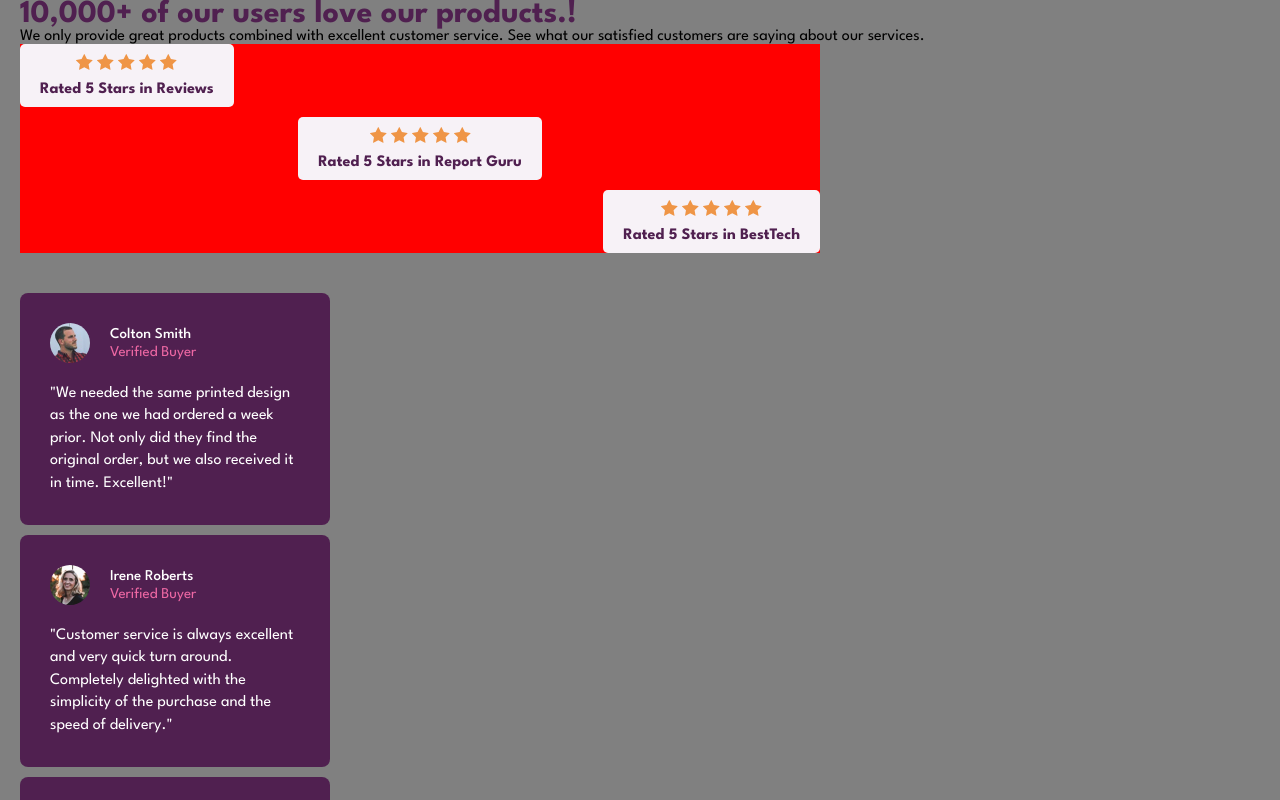
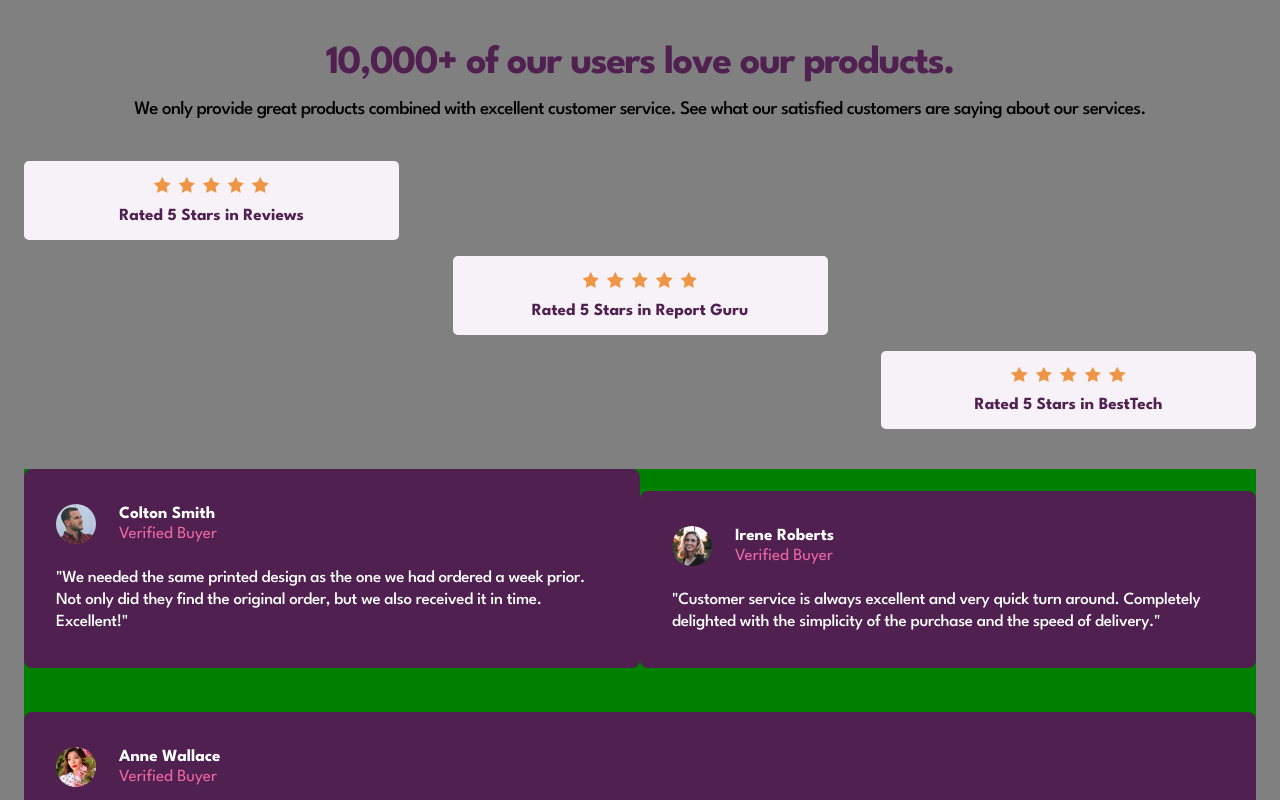
Before and after one commit to DarkstarXDD/social-proof-section, a React (Vite) app: page / in a window 1280 px wide. Shown: the top 800 px of the page. Built offline with nearby package versions, Linux system fonts and the light colour scheme.

Commit message:
fourth commit

```diff
--- a/src/App.jsx
+++ b/src/App.jsx
@@ -1,9 +1,22 @@
 import cardData from "./data/cardData.json"
-import reviewerData from "./data/reviewerData.json"
+import ratingData from "./data/ratingData.json"
 import Card from "./components/Card.jsx"
-import Review from "./components/Review.jsx"
+import Rating from "./components/Rating.jsx"
 
 export default function App() {
+  const ratings = ratingData.map(function (currentRating) {
+    return (
+      <Rating
+        key={currentRating.id}
+        raterName={currentRating.raterName}
+        numOfStars={currentRating.stars}
+        ratingClassName={currentRating.raterName
+          .toLowerCase()
+          .replace(/ /g, "-")}
+      />
+    )
+  })
+
   const cards = cardData.map(function (currentCard) {
     return (
       <Card
@@ -12,16 +25,7 @@ export default function App() {
         cardImg={currentCard.image}
         verifiedStatus={currentCard.verifiedStatus}
         cardTestimonial={currentCard.testimonial}
-      />
-    )
-  })
-
-  const reviews = reviewerData.map(function (currentReviewer) {
-    return (
-      <Review
-        key={currentReviewer.id}
-        reviewerName={currentReviewer.reviewerName}
-        numOfStars={currentReviewer.stars}
+        cardClassName={currentCard.name.toLowerCase().replace(/ /g, "-")}
       />
     )
   })
@@ -30,7 +34,7 @@ export default function App() {
     <main>
       <div className="top-section">
         <h1 className="top-section__title">
-          10,000+ of our users love our products.!
+          10,000+ of our users love our products.
         </h1>
         <p className="top-section__text">
           We only provide great products combined with excellent customer
@@ -38,7 +42,7 @@ export default function App() {
           services.
         </p>
       </div>
-      <div className="reviews-container">{reviews}</div>
+      <div className="ratings-container">{ratings}</div>
       <div className="cards-container">{cards}</div>
     </main>
   )
--- a/src/components/Card.jsx
+++ b/src/components/Card.jsx
@@ -1,6 +1,6 @@
 export default function Card(props) {
   return (
-    <div className="card">
+    <div className={`card ${props.cardClassName}`}>
       <div className="card__profile-section">
         <img
           className="card__img"
--- /dev/null
+++ b/src/components/Rating.jsx
@@ -0,0 +1,24 @@
+export default function Rating(props) {
+  const stars = []
+
+  for (let i = 0; i < props.numOfStars; i++) {
+    stars.push(
+      <img
+        key={i}
+        className="rating__star"
+        src="./icon-star.svg"
+        alt=""
+        width="17px"
+        height="16px"
+      />
+    )
+  }
+  return (
+    <div className={`rating ${props.ratingClassName}`}>
+      <div className="rating__stars">{stars}</div>
+      <p className="rating__text">
+        Rated {props.numOfStars} Stars in {props.raterName}
+      </p>
+    </div>
+  )
+}
--- a/src/components/Review.jsx
+++ /dev/null
@@ -1,17 +0,0 @@
-export default function Review(props) {
-  const stars = []
-
-  for (let i = 0; i < props.numOfStars; i++) {
-    stars.push(
-      <img key={i} className="review__star" src="./icon-star.svg" alt="" />
-    )
-  }
-  return (
-    <div className="review">
-      <div className="review__stars">{stars}</div>
-      <p className="review__text">
-        Rated {props.numOfStars} Stars in {props.reviewerName}
-      </p>
-    </div>
-  )
-}
--- a/src/data/reviewerData.json
+++ b/src/data/ratingData.json
@@ -1,17 +1,17 @@
 [
   {
     "id": 1,
-    "reviewerName": "Reviews",
+    "raterName": "Reviews",
     "stars": 5
   },
   {
     "id": 2,
-    "reviewerName": "Report Guru",
+    "raterName": "Report Guru",
     "stars": 5
   },
   {
     "id": 3,
-    "reviewerName": "BestTech",
+    "raterName": "BestTech",
     "stars": 5
   }
 ]
--- a/styles.css
+++ b/styles.css
@@ -28,82 +28,115 @@
   box-sizing: border-box;
 }
 
+img {
+  display: block;
+  width: 100%;
+}
+
 body {
   background-color: gray;
   font-family: "League Spartan", sans-serif;
-  padding: 0 20px;
+  padding: 48px 24px;
+  min-height: 100vh;
+  display: flex;
+  justify-content: center;
+  align-items: center;
+}
+
+/* ---------------- Top Heading Section ---------------- */
+.top-section {
+  text-align: center;
 }
 
 .top-section__title {
   color: hsl(300, 43%, 22%);
+  font-size: 40px;
+  font-weight: 700;
+  letter-spacing: -1.43px;
+  line-height: 32px;
+  padding: 0 10px;
 }
 
-.reviews-container {
-  background-color: red;
-  max-width: 800px;
+.top-section__text {
+  /* color: hsl(302, 10%, 53%); */
+  color: black;
+  font-size: 19px;
+  font-weight: 500;
+  letter-spacing: -0.63px;
+  line-height: 25px;
+  margin-top: 17px;
+}
+
+/* ---------------- Rating Section ---------------- */
+.ratings-container {
+  /* background-color: red; */
   display: flex;
   flex-direction: column;
-  justify-content: center;
+  align-items: center;
+  margin-top: 39px;
 }
 
-.reviews-container > :first-child {
-  align-self: flex-start;
-}
-
-.reviews-container > :nth-child(2) {
-  align-self: center;
-}
-
-.reviews-container > :nth-child(3) {
-  align-self: flex-end;
-}
-
-.review {
+.rating {
   background-color: hsl(300, 24%, 96%);
-  max-width: 560px;
-  padding: 10px 20px;
+  width: 100%;
+  max-width: 375px;
+  padding: 16px 20px;
   border-radius: 5px;
   display: flex;
   flex-direction: column;
   align-items: center;
-  gap: 12px;
+  gap: 15px;
 }
 
-.review:not(:first-child) {
-  margin-top: 10px;
+/* Apply a margin-top to all ratings except the first rating */
+.rating:not(:first-child) {
+  margin-top: 16px;
 }
 
-.review__stars {
+.rating__stars {
   display: flex;
-  gap: 4px;
+  gap: 8px;
 }
 
-.review__text {
+.rating__star {
+  width: 16.55px;
+  height: 15.77px;
+}
+
+.rating__text {
   color: hsl(300, 43%, 22%);
+  font-size: 17px;
   font-weight: 700;
+}
+
+/* ---------------- Card Section ---------------- */
+.cards-container {
+  background-color: green;
+  display: flex;
+  flex-direction: column;
+  align-items: center;
+  margin-top: 40px;
 }
 
 .card {
   background-color: hsl(300, 43%, 22%);
   color: hsl(0, 0%, 100%);
-  max-width: 310px;
-  padding: 30px;
+  max-width: 420px;
+  padding: 35px 32px;
   border-radius: 8px;
-  margin-top: 40px;
 }
 
 /* Apply a margin-top to all cards except the first card */
 .card:not(:first-child) {
-  margin-top: 10px;
+  margin-top: 21px;
 }
 
 .card__profile-section {
-  /* background-color: red; */
   max-width: 200px;
   display: flex;
   justify-content: left;
   align-items: center;
-  gap: 20px;
+  gap: 23px;
 }
 
 .card__name-container {
@@ -113,24 +146,83 @@ body {
 }
 
 .card__img {
-  display: block;
   width: 40px;
   height: auto;
   border-radius: 50%;
 }
 
 .card__name {
-  font-size: 15px;
-  font-weight: 500;
+  font-size: 17px;
+  font-weight: 700;
 }
 
 .card__verified-status {
   color: hsl(333, 80%, 67%);
-  font-size: 15px;
+  font-size: 17px;
   font-weight: 400;
 }
 
 .card__testimonial {
-  margin-top: 20px;
-  line-height: 1.4;
+  margin-top: 23px;
+  font-size: 17px;
+  font-weight: 500;
+  letter-spacing: -0.3px;
+  line-height: 22px;
 }
+
+/* ---------------- Media Queries ---------------- */
+@media (min-width: 425px) {
+  .reviews {
+    align-self: flex-start;
+  }
+
+  .report-guru {
+    align-self: center;
+  }
+
+  .besttech {
+    align-self: flex-end;
+  }
+}
+
+@media (min-width: 500px) {
+  .colton-smith {
+    align-self: flex-start;
+  }
+
+  .irene-roberts {
+    align-items: center;
+  }
+
+  .anne-wallace {
+    align-self: flex-end;
+  }
+}
+
+@media (min-width: 800px) {
+  .cards-container {
+    display: grid;
+    grid-template-columns: repeat(2, 1fr);
+    grid-template-rows: repeat(2, 1fr);
+  }
+
+  .card {
+    max-width: 100%;
+    margin-top: 0px;
+  }
+
+  .colton-smith {
+    grid-column: 1;
+    grid-row: 1;
+  }
+
+  .irene-roberts {
+    grid-column: 2;
+    grid-row: 1;
+  }
+
+  .anne-wallace {
+    grid-column: 1 / span 2;
+    grid-row: 2;
+  }
+}
```
